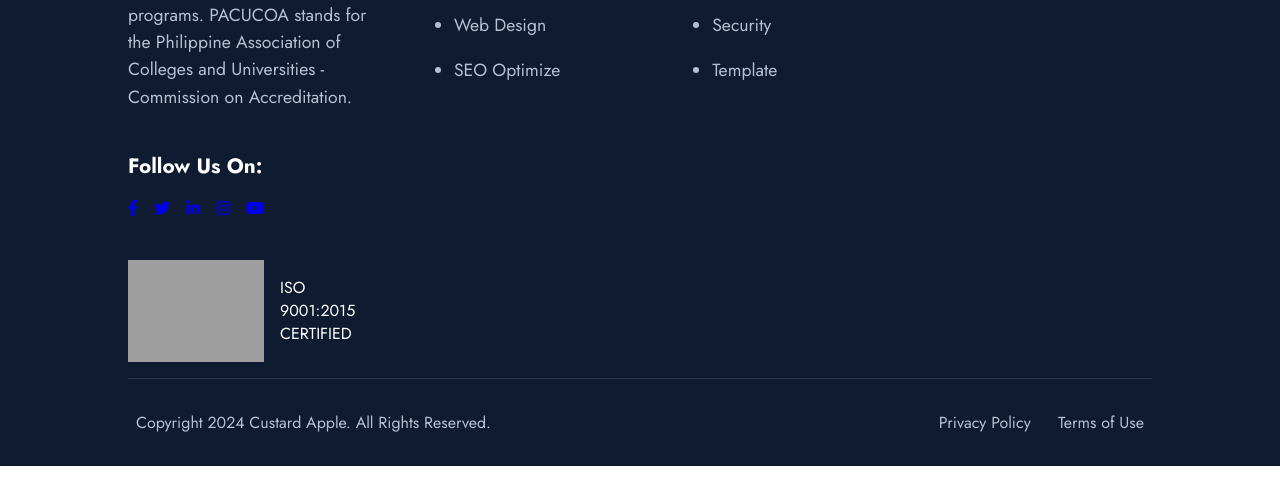
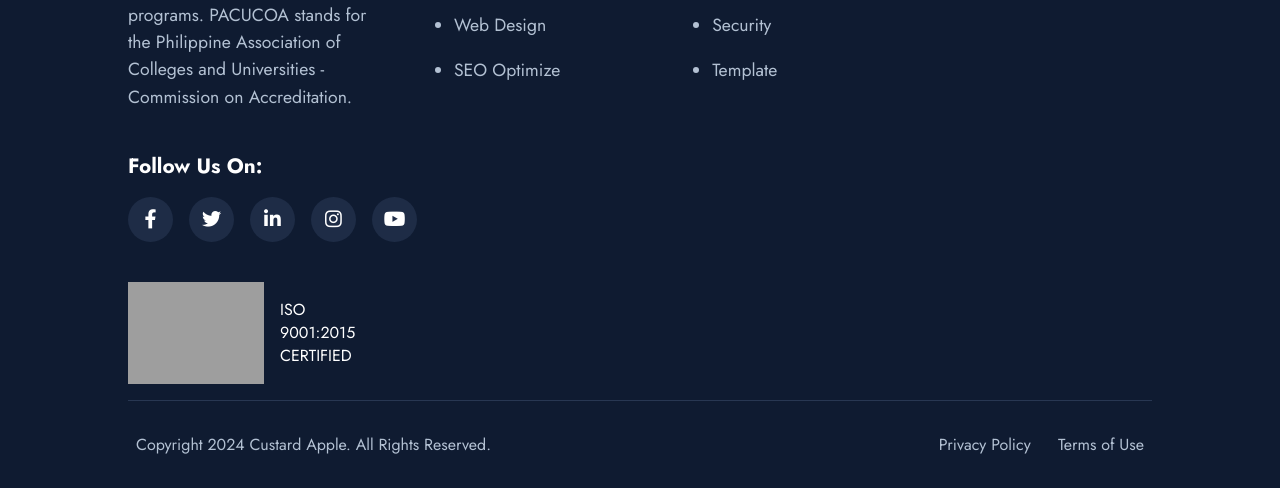
Before and after one commit to VirHus/RmmcWebPage, a PHP site: page /college.php in a window 1280 px wide. Shown: the part 3549-4037 px from the top of the page. Before the commit the page ends 4015 px from the top, so only its background shows below. Run offline with PHP 8.4, Linux system fonts and the light colour scheme; grey boxes are pictures that could not be loaded.

Commit message:
fix footer

```diff
--- a/footer.php
+++ b/footer.php
@@ -62,7 +62,7 @@
   </div>
 
   <div id="footer-bottom">
-    <p>Copyright 2024 Custard Apple. All Rights Reserved.</p>
+    <p>Copyright 2024 <span><a href="">Custard Apple</a></span>. All Rights Reserved.</p>
     <div>
       <a href="#">Privacy Policy</a>
       <a href="#">Terms of Use</a>
--- a/styles/footer.css
+++ b/styles/footer.css
@@ -50,6 +50,28 @@ footer h3::before {
     margin-bottom: 1.2rem;
 }
 
+.footer-top__column > div > ul > a{
+    text-align: center;
+    width: 45px;
+    height: 45px;
+    line-height: 45px;
+    display: inline-block;
+    border-radius: 50%;
+    font-size: 1.2rem;
+    color: #ffffff;
+    background-color: #1e2c46;
+}
+
+.footer-top__column > div > ul > a:hover{
+    background-color: #007bff;
+    transition: 500ms ease;
+}
+
+.footer-top__column li:hover{
+    color: #ffffff;
+    transition: 500ms ease;
+}
+
 /* First column */
 .footer-top__column:first-child {
     align-items: flex-start;
@@ -83,7 +105,7 @@ footer h3::before {
     justify-content: center;
     border-radius: 50%;
     text-decoration: none;
-    color: white;
+    color: #ffffff;
     background-color: #1e2c46;
     font-size: 1.4rem;
 }
@@ -100,7 +122,7 @@ footer h3::before {
     align-items: center;
     gap: 1rem;
     font-size: 1rem;
-    color: white;
+    color: #ffffff;
 }
 
 /* First Column: ISO Image */
@@ -130,6 +152,7 @@ footer h3::before {
     background-color: transparent;
     font-size: 16px;
     outline: none;
+    color: #ffffff;
     caret-color: rgb(255, 255, 255);
     border: none;
 }
@@ -159,11 +182,24 @@ footer h3::before {
     gap: 1.7rem;
 }
 
+#footer-bottom >div >a:hover{
+    color: #ffffff;
+    transition: 500ms ease;
+}
+
 #footer-bottom > div > a {
     color: #b3c1d3;
     text-decoration: none;
 }
 
+#footer-bottom span > a {
+    color: #b3c1d3;
+    text-decoration: none;
+ }
+
+ #footer-bottom span > a:hover{
+    color: #ffffff;
+ }
 /* Last Column: Privacy Policy, Terms and Conditions elements */
 #footer-bottom top {
     text-decoration: none;
```
